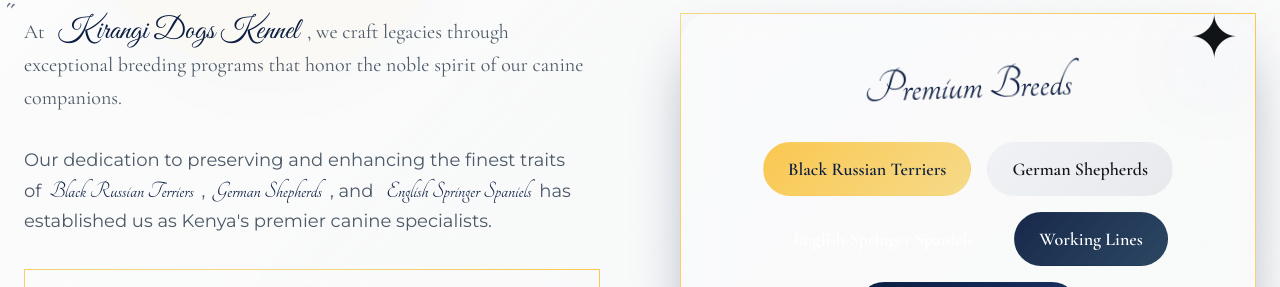
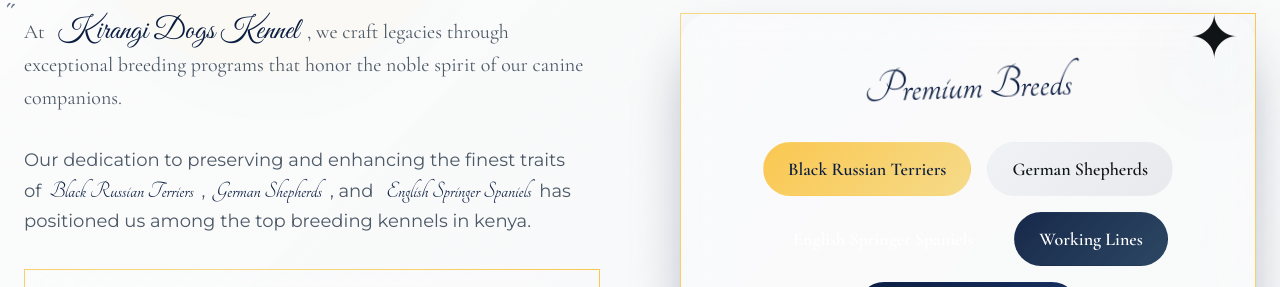
Before and after one commit to genesiskamau/kirans-sleek-canine-canvas, a React (Vite) app: page / in a window 1280 px wide. Shown: the part 1461-1748 px from the top of the page. Built offline with nearby package versions, Linux system fonts and the light colour scheme.

Commit message:
Update about section wording

```diff
--- a/src/components/AboutSection.tsx
+++ b/src/components/AboutSection.tsx
@@ -63,7 +63,7 @@ const AboutSection = () => {
                   <span className="font-handwritten text-2xl text-primary mx-2">Black Russian Terriers</span>,
                   <span className="font-handwritten text-2xl text-primary mx-2">German Shepherds</span>,
                   and <span className="font-handwritten text-2xl text-primary mx-2">English Springer Spaniels</span>
-                  has established us as Kenya's premier canine specialists.
+                  has positioned us among the top breeding kennels in kenya.
                 </p>
 
                 <div className="glass-luxury rounded-2xl p-8 backdrop-blur-xl border metallic-border">
```
